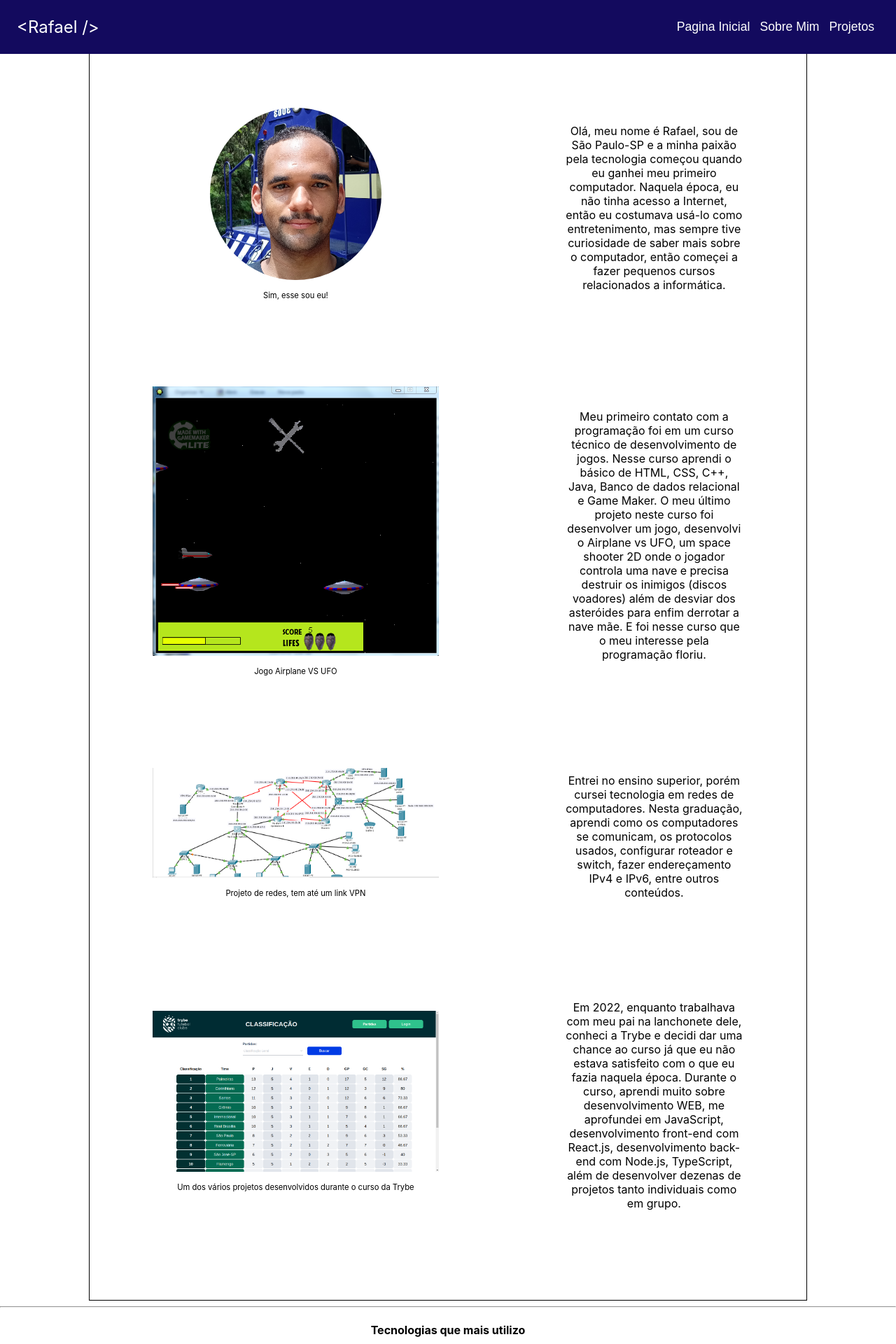
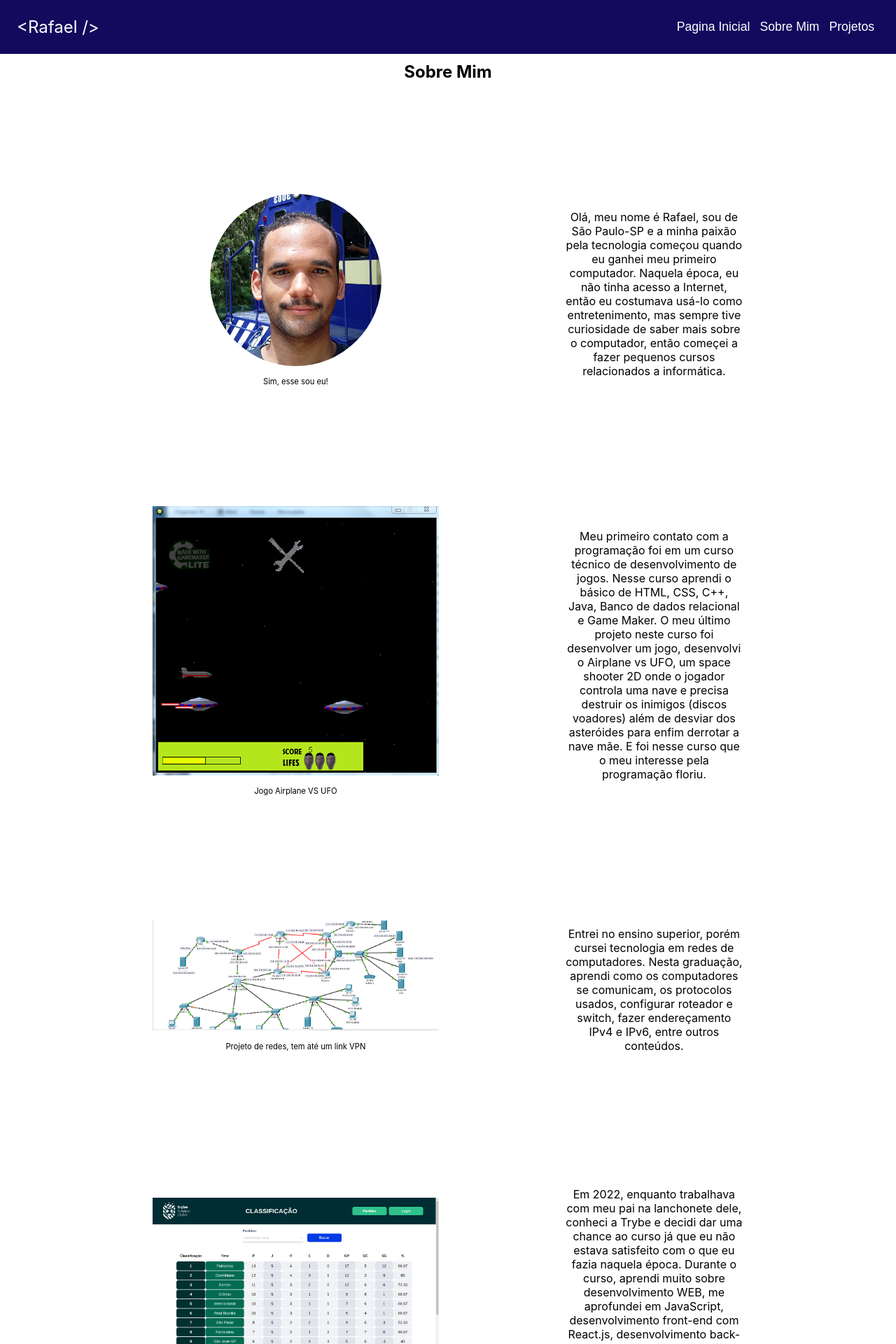
Before and after one commit to rafaelsisoares/portfolio, a React (Create React App) app: page /about in a window 1280 px wide. Shown: the top 1920 px of the page at 70% size. Built offline with nearby package versions, Linux system fonts and the light colour scheme.

Commit message:
style: Animacoes adicionadas

```diff
--- a/package.json
+++ b/package.json
@@ -6,6 +6,7 @@
     "@testing-library/jest-dom": "^5.16.5",
     "@testing-library/react": "^13.4.0",
     "@testing-library/user-event": "^13.5.0",
+    "framer-motion": "^10.12.2",
     "react": "^18.2.0",
     "react-dom": "^18.2.0",
     "react-icons": "^4.8.0",
--- a/src/App.jsx
+++ b/src/App.jsx
@@ -1,5 +1,7 @@
 import React from 'react';
 import { Routes, Route } from 'react-router-dom';
+// eslint-disable-next-line import/no-extraneous-dependencies
+import { AnimatePresence } from 'framer-motion';
 import './App.css';
 import Home from './Pages/Home';
 import About from './Pages/About';
@@ -8,11 +10,13 @@ import Projects from './Pages/Projects';
 function App() {
   return (
     <section className="App">
-      <Routes>
-        <Route exact path="/" element={<Home />} />
-        <Route path="/about" element={<About />} />
-        <Route path="/projects" element={<Projects />} />
-      </Routes>
+      <AnimatePresence>
+        <Routes>
+          <Route exact path="/" element={<Home />} />
+          <Route path="/about" element={<About />} />
+          <Route path="/projects" element={<Projects />} />
+        </Routes>
+      </AnimatePresence>
     </section>
   );
 }
--- a/src/Pages/About.jsx
+++ b/src/Pages/About.jsx
@@ -12,6 +12,7 @@ import {
 } from 'react-icons/fa';
 import { DiMysql, DiMongodb } from 'react-icons/di';
 import { Link } from 'react-router-dom';
+import { motion } from 'framer-motion';
 import Header from '../Components/Header';
 import '../Styles/About.css';
 
@@ -19,9 +20,13 @@ export default function About() {
   return (
     <section>
       <Header />
-      <section className="about-me">
+      <div className="about-me">
         <h1>Sobre Mim</h1>
-        <div className="history">
+        <motion.div
+          whileInView={{ scale: [0, 1] }}
+          transition={{ duration: 0.4 }}
+          className="history"
+        >
           <div className="image">
             <img src="images/me.jpg" alt="Foto de Rafael" className="my-image" />
             <p className="describe">Sim, esse sou eu!</p>
@@ -35,8 +40,12 @@ export default function About() {
               relacionados a informática.
             </p>
           </article>
-        </div>
-        <div className="history">
+        </motion.div>
+        <motion.div
+          whileInView={{ scale: [0, 1] }}
+          transition={{ duration: 0.4 }}
+          className="history"
+        >
           <div className="image">
             <img src="images/airplane-vs-ufo.png" alt="Foto do jogo Airplane VS UFO" />
             <p className="describe">Jogo Airplane VS UFO</p>
@@ -52,8 +61,12 @@ export default function About() {
               E foi nesse curso que o meu interesse pela programação floriu.
             </p>
           </article>
-        </div>
-        <div className="history">
+        </motion.div>
+        <motion.div
+          whileInView={{ scale: [0, 1] }}
+          transition={{ duration: 0.4 }}
+          className="history"
+        >
           <div className="image">
             <img src="images/projeto-de-redes.png" alt="Foto do projeto de redes" />
             <p className="describe">Projeto de redes, tem até um link VPN</p>
@@ -65,8 +78,12 @@ export default function About() {
               configurar roteador e switch, fazer endereçamento IPv4 e IPv6, entre outros conteúdos.
             </p>
           </article>
-        </div>
-        <div className="history">
+        </motion.div>
+        <motion.div
+          whileInView={{ scale: [0, 1] }}
+          transition={{ duration: 0.4 }}
+          className="history"
+        >
           <div className="image">
             <img src="images/trybeFCPortfolio.png" alt="Projeto Trybe Futebol Clube" />
             <p className="describe">Um dos vários projetos desenvolvidos durante o curso da Trybe</p>
@@ -81,8 +98,8 @@ export default function About() {
               individuais como em grupo.
             </p>
           </article>
-        </div>
-      </section>
+        </motion.div>
+      </div>
       <hr />
       <section className="stacks">
         <h1>Tecnologias que mais utilizo</h1>
--- a/src/Styles/About.css
+++ b/src/Styles/About.css
@@ -19,12 +19,12 @@ article {
     align-items: center;
     display: flex;
     justify-content: space-around;
-    margin: 7rem auto;
+    margin: 10rem auto;
 }
 
 .about-me {
-    border: 1px solid black;
     margin: auto;
+    margin-top: 5.5rem;
     width: 80%;
 }
 
@@ -48,6 +48,10 @@ img {
 svg {
     font-size: 3.1rem;
     margin: 1px 1.5rem;
+}
+
+h1 {
+    font-size: 1.5rem;
 }
 
 .html {
```
Also changed, not shown: 1 other file (tests, documents, lock files or other folders).
